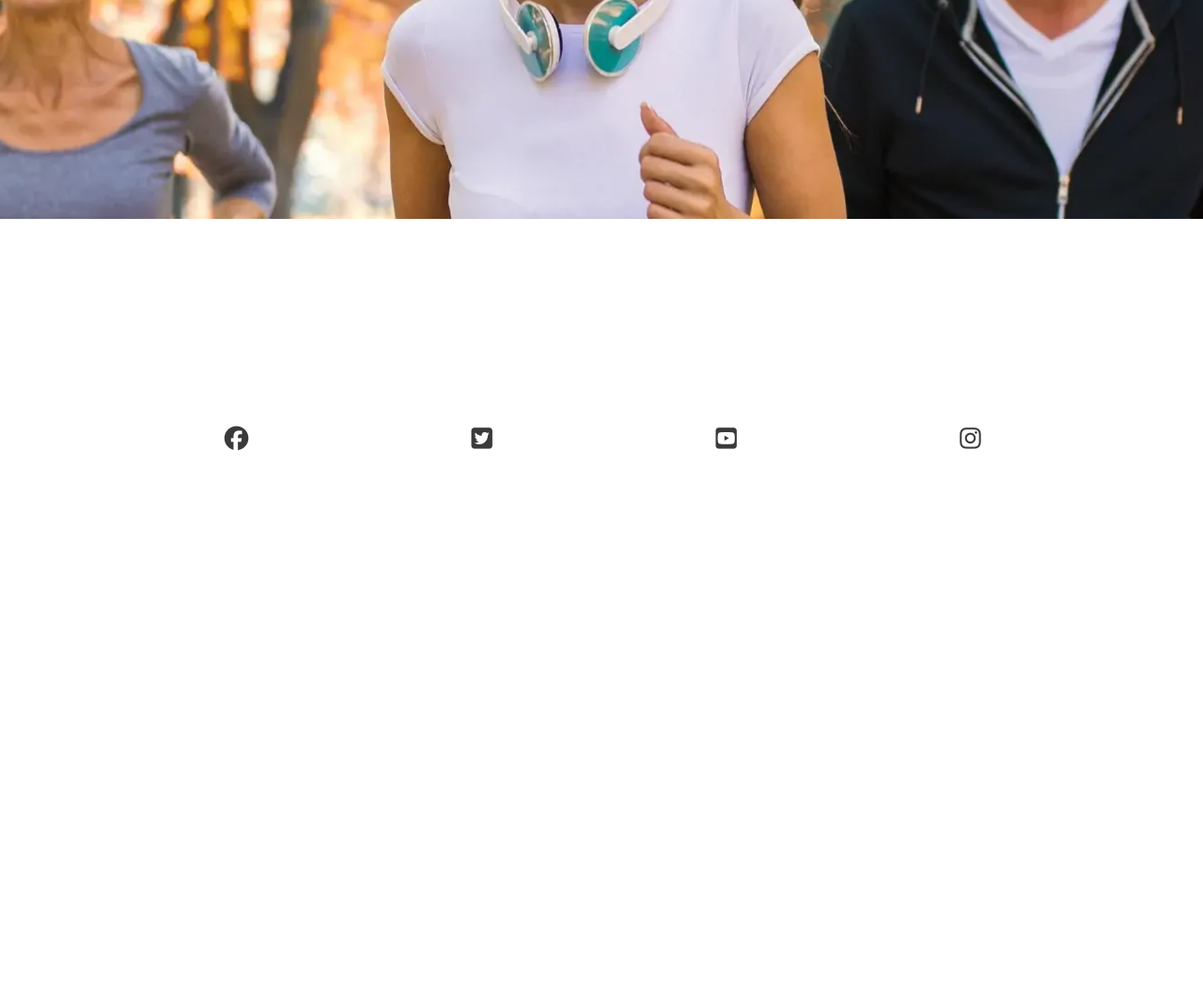
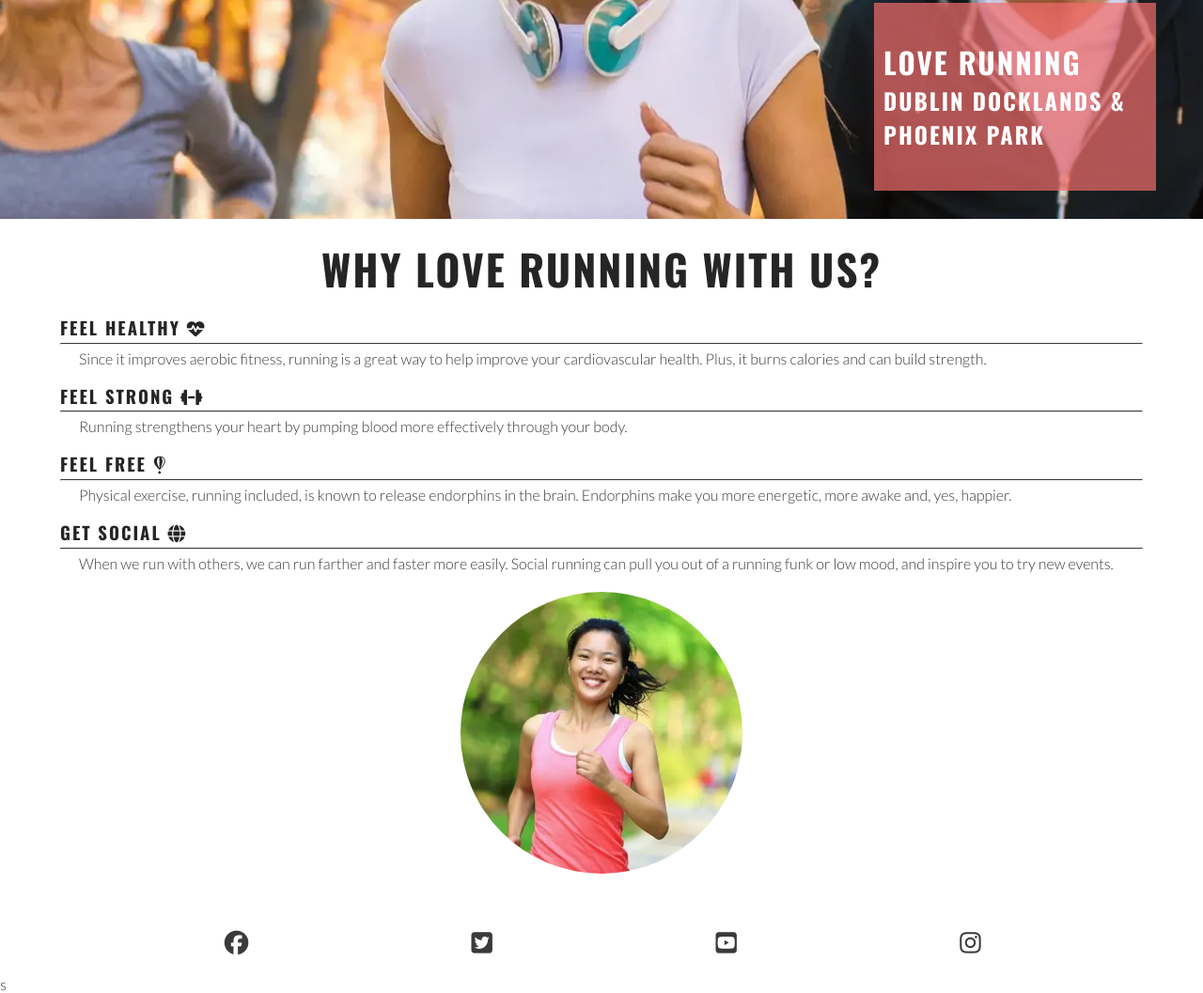
Before and after one commit to BethShepherd01/love-running, a plain HTML site: page index.html in a window 1280 px wide. Shown: the part 446-1503 px from the top of the page at 94% size. Before the commit the page ends 947 px from the top, so only its background shows below. Drawn offline with nearby package versions, Linux system fonts and the light colour scheme.

Commit message:
Add circular image to reasons section

```diff
--- a/assets/css/style.css
+++ b/assets/css/style.css
@@ -41,13 +41,6 @@ header {
 header a {
     text-decoration: none;
     color: inherit;
-}
-
-h1 {
-    font-family: 'Oswald', sans-serif;
-    text-transform: uppercase;
-    letter-spacing: 2px;
-    color: #252525;
 }
 
 #menu {
@@ -97,7 +90,6 @@ main {
 }
 
 /* Hero section */
-
 #hero {
     height: 600px;
     width: 100%;
@@ -106,9 +98,9 @@ main {
 }
 
 #cover-text {
-    /* Final rgba value sets the opacity  so it is semi-transparent */
-    background-color: rgba(241, 109, 107 .7);
-    font-size: 130%
+    /* Final rgba value sets the opacity so it is semi-transparent */
+    background-color: rgba(241, 109, 107, .7);
+    font-size: 130%;
     position: absolute;
     bottom: 30px;
     width: 80%;
@@ -119,6 +111,50 @@ main {
 
 #cover-text > h2, #cover-text > h3 {
     color: #ffffff;
+}
+
+/* Reasons section */
+#reasons {
+    width: 90%;
+    margin: 20px auto;
+}
+
+#reasons h2 {
+    margin-bottom: 20px;
+    text-align: center;
+    font-size: 280%;
+}
+
+#benefits-physical > div,
+#benefits-mental > div {
+    line-height: 20px;
+    margin-bottom: 20px;
+}
+
+#benefits p {
+    padding: 0 20px;
+}
+
+#benefits hr {
+    border-top: 1px solid #3a3a3a;
+    margin: 5px 0;
+}
+
+#circle-cover-bg {
+    background: url(../images/reasons-image.webp) no-repeat top center /cover;
+    height: 90vw;
+    width: 90vw;
+    margin-bottom: 20px;
+    /* Make the square image into a circle */
+    border-radius: 50%;
+    max-width: 300px;
+    max-height: 300px;
+}
+
+#benefits-image {
+    display: flex;
+    align-items: center;
+    justify-content: center;
 }
 
 /* Footer */
@@ -171,7 +207,7 @@ main {
         margin-top: 79px;
     }
 
-    /* Hero section */
+    /* Hero */
     #cover-text {
         width: 300px;
         right: 50px;
--- a/index.html
+++ b/index.html
@@ -31,26 +31,56 @@
         </label>
         <nav>
             <ul id="menu">
-                <li>
-                    <a href="index.html" class="active">Home</a>
-                </li>
-                <li>
-                    <a href="gallery.html">Gallery</a>
-                </li>
-                <li>
-                    <a href="signup.html">Sign Up</a>
-                </li>
+                <li><a href="index.html" class="active">Home</a></li>
+                <li><a href="gallery.html">Gallery</a></li>
+                <li><a href="signup.html">Sign Up</a></li>
             </ul>
         </nav>
     </header>
 
     <!-- Main content -->
     <main>
-        <section id="hero"></section>
-        <div id="cover-text">
-            <h2>Love running</h2>
-            <h3>Dublin Docklands & Phoenix Park</h3>
-        </div>
+        <section id="hero">
+            <div id="cover-text">
+                <h2>Love Running</h2>
+                <h3>Dublin Docklands & Phoenix Park</h3>
+            </div>
+        </section>
+        <section id="reasons">
+            <h2>Why love running with us?</h2>
+            <div id="benefits">
+                <div id="benefits-physical">
+                    <div>
+                        <h3>Feel healthy <i class="fa-solid fa-heart-pulse"></i></h3>
+                        <hr>
+                        <p>Since it improves aerobic fitness, running is a great way to help improve your cardiovascular
+                            health. Plus, it burns calories and can build strength.</p>
+                    </div>
+                    <div>
+                        <h3>Feel strong <i class="fa-solid fa-dumbbell"></i></h3>
+                        <hr>
+                        <p>Running strengthens your heart by pumping blood more effectively through your body.</p>
+                    </div>
+                </div>
+                <div id="benefits-mental">
+                    <div>
+                        <h3>Feel free <i class="fa-brands fa-fly"></i></h3>
+                        <hr>
+                        <p>Physical exercise, running included, is known to release endorphins in the brain. Endorphins
+                            make you more energetic, more awake and, yes, happier.</p>
+                    </div>
+                    <div>
+                        <h3>Get social <i class="fa-solid fa-globe"></i></h3>
+                        <hr>
+                        <p>When we run with others, we can run farther and faster more easily. Social running can pull
+                            you out of a running funk or low mood, and inspire you to try new events.</p>
+                    </div>
+                </div>
+                <div id="benefits-image">
+                    <div id="circle-cover-bg"></div>
+                </div>
+            </div>
+        </section>
     </main>
 
     <!-- Footer -->
@@ -59,26 +89,22 @@
             <li>
                 <a href="https://www.facebook.com/" target="_blank" rel="noopener"
                     aria-label="Visit our Facebook page (opens in a new tab)">
-                    <i class="fa-brands fa-facebook"></i>
-                </a>
+                    <i class="fa-brands fa-facebook"></i></a>
             </li>
             <li>
                 <a href="https://www.twitter.com/" target="_blank" rel="noopener"
                     aria-label="Visit our Twitter page (opens in a new tab)">
-                    <i class="fa-brands fa-twitter-square"></i>
-                </a>
+                    <i class="fa-brands fa-twitter-square"></i></a>
             </li>
             <li>
                 <a href="https://www.youtube.com/" target="_blank" rel="noopener"
                     aria-label="Visit our YouTube page (opens in a new tab)">
-                    <i class="fa-brands fa-youtube-square"></i>
-                </a>
+                    <i class="fa-brands fa-youtube-square"></i></a>
             </li>
             <li>
                 <a href="https://www.instagram.com/" target="_blank" rel="noopener"
                     aria-label="Visit our Instagram page (opens in a new tab)">
-                    <i class="fa-brands fa-instagram"></i>
-                </a>
+                    <i class="fa-brands fa-instagram"></i></a>
             </li>
         </ul>
     </footer>
@@ -87,4 +113,4 @@
     <script src="https://kit.fontawesome.com/3b20d96fa9.js" crossorigin="anonymous"></script>
 </body>
 
-</html>
+</html>s
```
Also changed, not shown: assets/images/reasons-image.webp (added).
